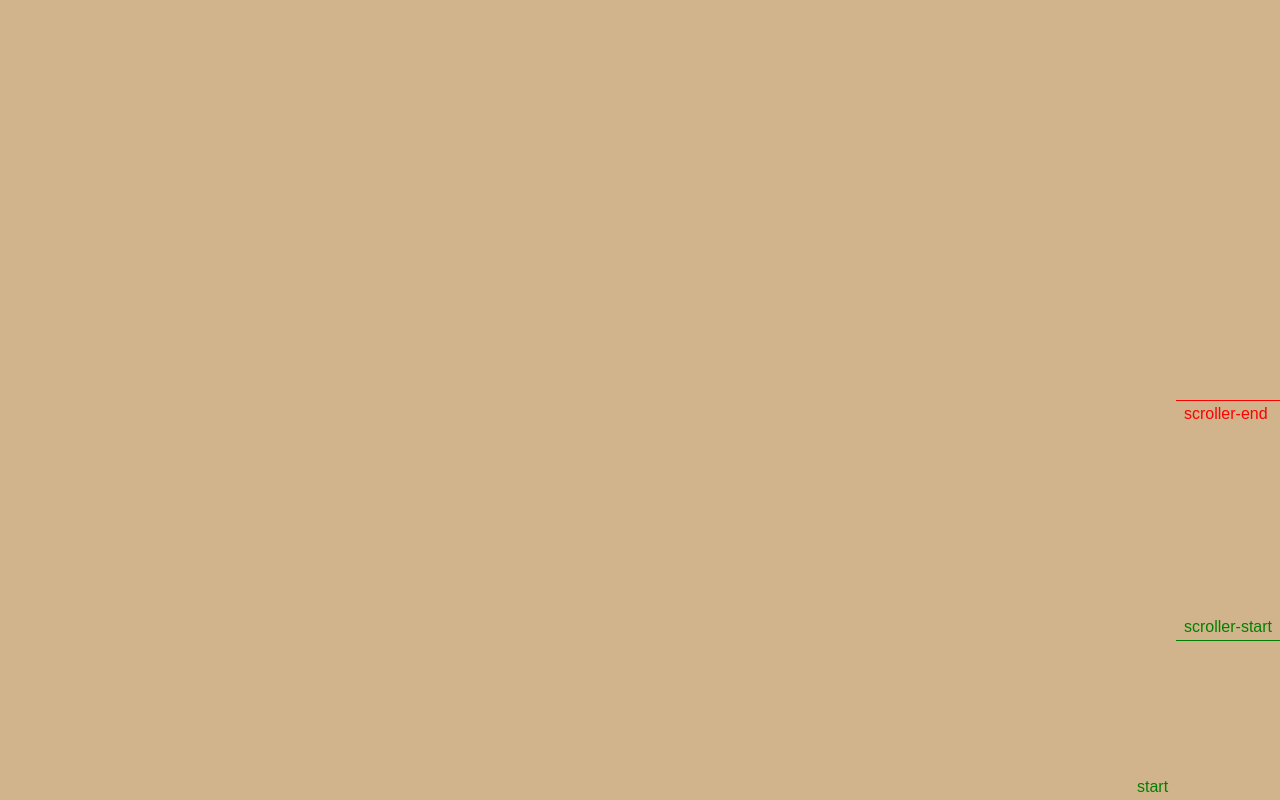
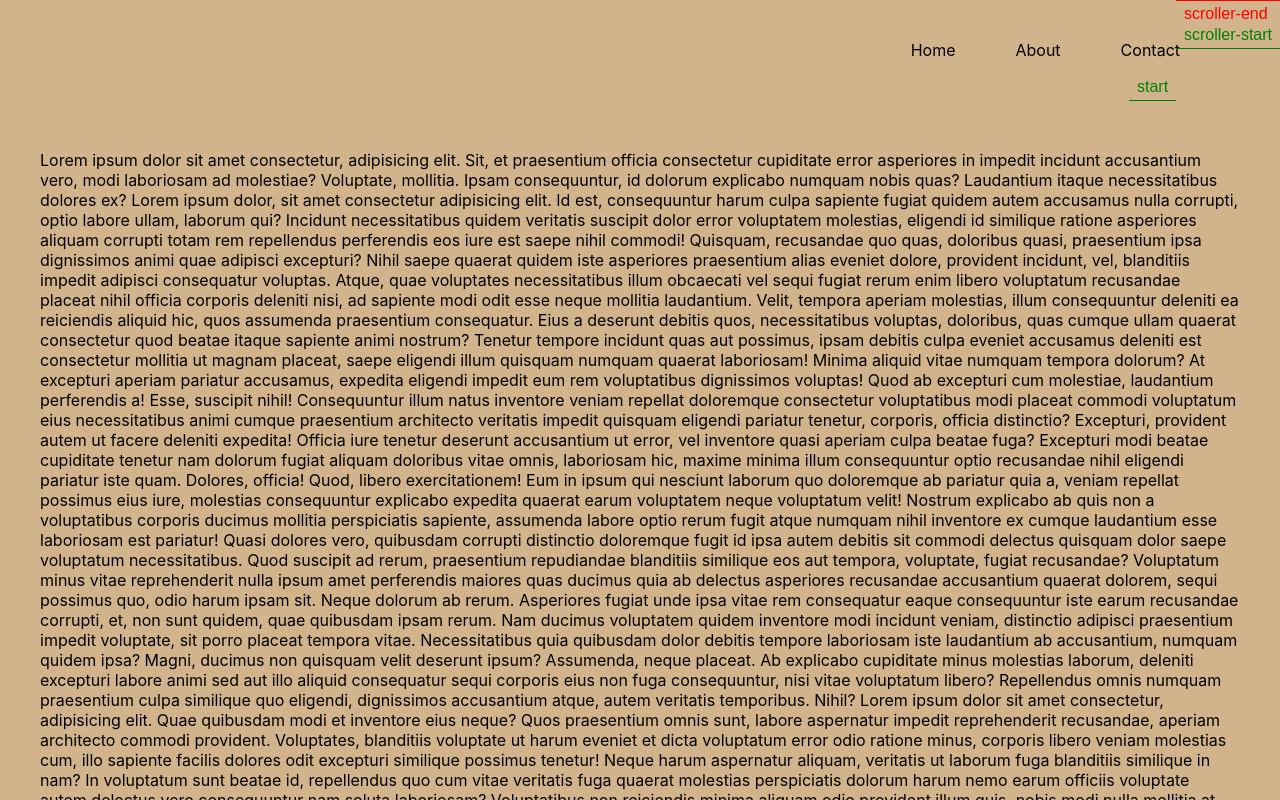
Before and after one commit to FourSqweez/gsap-scroll-trigger-nextjs, a Next.js app: page /stand-alone in a window 1280 px wide. Shown: the top 800 px of the page. Built offline with nearby package versions, Linux system fonts and the light colour scheme.

Commit message:
chang navbar color with toggleClass using stand-alone and targets element

```diff
--- a/pages/stand-alone.tsx
+++ b/pages/stand-alone.tsx
@@ -7,20 +7,149 @@ gsap.registerPlugin(ScrollTrigger)
 
 const StandAlonePage = () => {
   const boxRef = useRef<HTMLDivElement>(null)
+  const panelRef = useRef<HTMLDivElement>(null)
+  const navRef = useRef<HTMLDivElement>(null)
 
   useEffect(() => {
     ScrollTrigger.create({
-      trigger: boxRef.current,
-      start: 'top 80%',
-      end: 'top 50%',
       markers: true,
-      toggleClass: styles.box_red,
+      start: 'top 6%',
+      trigger: panelRef.current,
+      toggleClass: { targets: navRef.current, className: styles.nav_active },
     })
   }, [])
 
   return (
     <>
-      <div className={styles.panel}></div>
+      <nav className={styles.nav} ref={navRef}>
+        <ul className={styles.ul}>
+          <li className={styles.li}>Home</li>
+          <li className={styles.li}>About</li>
+          <li className={styles.li}>Contact</li>
+        </ul>
+      </nav>
+      <div className={styles.panel} ref={panelRef}>
+        <p className={styles.p}>
+          Lorem ipsum dolor sit amet consectetur, adipisicing elit. Sit, et
+          praesentium officia consectetur cupiditate error asperiores in impedit
+          incidunt accusantium vero, modi laboriosam ad molestiae? Voluptate,
+          mollitia. Ipsam consequuntur, id dolorum explicabo numquam nobis quas?
+          Laudantium itaque necessitatibus dolores ex? Lorem ipsum dolor, sit
+          amet consectetur adipisicing elit. Id est, consequuntur harum culpa
+          sapiente fugiat quidem autem accusamus nulla corrupti, optio labore
+          ullam, laborum qui? Incidunt necessitatibus quidem veritatis suscipit
+          dolor error voluptatem molestias, eligendi id similique ratione
+          asperiores aliquam corrupti totam rem repellendus perferendis eos iure
+          est saepe nihil commodi! Quisquam, recusandae quo quas, doloribus
+          quasi, praesentium ipsa dignissimos animi quae adipisci excepturi?
+          Nihil saepe quaerat quidem iste asperiores praesentium alias eveniet
+          dolore, provident incidunt, vel, blanditiis impedit adipisci
+          consequatur voluptas. Atque, quae voluptates necessitatibus illum
+          obcaecati vel sequi fugiat rerum enim libero voluptatum recusandae
+          placeat nihil officia corporis deleniti nisi, ad sapiente modi odit
+          esse neque mollitia laudantium. Velit, tempora aperiam molestias,
+          illum consequuntur deleniti ea reiciendis aliquid hic, quos assumenda
+          praesentium consequatur. Eius a deserunt debitis quos, necessitatibus
+          voluptas, doloribus, quas cumque ullam quaerat consectetur quod beatae
+          itaque sapiente animi nostrum? Tenetur tempore incidunt quas aut
+          possimus, ipsam debitis culpa eveniet accusamus deleniti est
+          consectetur mollitia ut magnam placeat, saepe eligendi illum quisquam
+          numquam quaerat laboriosam! Minima aliquid vitae numquam tempora
+          dolorum? At excepturi aperiam pariatur accusamus, expedita eligendi
+          impedit eum rem voluptatibus dignissimos voluptas! Quod ab excepturi
+          cum molestiae, laudantium perferendis a! Esse, suscipit nihil!
+          Consequuntur illum natus inventore veniam repellat doloremque
+          consectetur voluptatibus modi placeat commodi voluptatum eius
+          necessitatibus animi cumque praesentium architecto veritatis impedit
+          quisquam eligendi pariatur tenetur, corporis, officia distinctio?
+          Excepturi, provident autem ut facere deleniti expedita! Officia iure
+          tenetur deserunt accusantium ut error, vel inventore quasi aperiam
+          culpa beatae fuga? Excepturi modi beatae cupiditate tenetur nam
+          dolorum fugiat aliquam doloribus vitae omnis, laboriosam hic, maxime
+          minima illum consequuntur optio recusandae nihil eligendi pariatur
+          iste quam. Dolores, officia! Quod, libero exercitationem! Eum in ipsum
+          qui nesciunt laborum quo doloremque ab pariatur quia a, veniam
+          repellat possimus eius iure, molestias consequuntur explicabo expedita
+          quaerat earum voluptatem neque voluptatum velit! Nostrum explicabo ab
+          quis non a voluptatibus corporis ducimus mollitia perspiciatis
+          sapiente, assumenda labore optio rerum fugit atque numquam nihil
+          inventore ex cumque laudantium esse laboriosam est pariatur! Quasi
+          dolores vero, quibusdam corrupti distinctio doloremque fugit id ipsa
+          autem debitis sit commodi delectus quisquam dolor saepe voluptatum
+          necessitatibus. Quod suscipit ad rerum, praesentium repudiandae
+          blanditiis similique eos aut tempora, voluptate, fugiat recusandae?
+          Voluptatum minus vitae reprehenderit nulla ipsum amet perferendis
+          maiores quas ducimus quia ab delectus asperiores recusandae
+          accusantium quaerat dolorem, sequi possimus quo, odio harum ipsam sit.
+          Neque dolorum ab rerum. Asperiores fugiat unde ipsa vitae rem
+          consequatur eaque consequuntur iste earum recusandae corrupti, et, non
+          sunt quidem, quae quibusdam ipsam rerum. Nam ducimus voluptatem quidem
+          inventore modi incidunt veniam, distinctio adipisci praesentium
+          impedit voluptate, sit porro placeat tempora vitae. Necessitatibus
+          quia quibusdam dolor debitis tempore laboriosam iste laudantium ab
+          accusantium, numquam quidem ipsa? Magni, ducimus non quisquam velit
+          deserunt ipsum? Assumenda, neque placeat. Ab explicabo cupiditate
+          minus molestias laborum, deleniti excepturi labore animi sed aut illo
+          aliquid consequatur sequi corporis eius non fuga consequuntur, nisi
+          vitae voluptatum libero? Repellendus omnis numquam praesentium culpa
+          similique quo eligendi, dignissimos accusantium atque, autem veritatis
+          temporibus. Nihil? Lorem ipsum dolor sit amet consectetur, adipisicing
+          elit. Quae quibusdam modi et inventore eius neque? Quos praesentium
+          omnis sunt, labore aspernatur impedit reprehenderit recusandae,
+          aperiam architecto commodi provident. Voluptates, blanditiis voluptate
+          ut harum eveniet et dicta voluptatum error odio ratione minus,
+          corporis libero veniam molestias cum, illo sapiente facilis dolores
+          odit excepturi similique possimus tenetur! Neque harum aspernatur
+          aliquam, veritatis ut laborum fuga blanditiis similique in nam? In
+          voluptatum sunt beatae id, repellendus quo cum vitae veritatis fuga
+          quaerat molestias perspiciatis dolorum harum nemo earum officiis
+          voluptate autem delectus vero consequuntur nam soluta laboriosam?
+          Voluptatibus non reiciendis minima aliquam odio provident illum quis,
+          nobis modi nulla mollitia at vero odit? Recusandae velit, nulla in,
+          fugit accusantium odio sunt quisquam esse doloremque quasi doloribus
+          ut voluptate earum, inventore obcaecati repudiandae? Quia eius a
+          soluta, quis nisi similique dignissimos at, aliquam impedit quo, vitae
+          dolores incidunt corrupti. Ratione rerum vitae, doloremque harum
+          tempora eos eveniet sunt distinctio, quia dolorum quo enim autem
+          commodi. Repellendus dolore natus molestias magni quis inventore!
+          Harum sapiente magnam cupiditate rerum iste, ullam inventore explicabo
+          facere optio ea veritatis a? Eveniet saepe dolore aspernatur tempora
+          praesentium repellendus, id repudiandae rem unde quasi qui? Iste neque
+          saepe vitae. Iste ab consequuntur magni iusto eius minus autem,
+          corporis dolores error, labore alias excepturi! Placeat omnis iure
+          ipsa illum culpa. Beatae repellat rem a optio exercitationem, qui
+          sapiente cumque aliquam numquam eligendi! Commodi incidunt ullam magni
+          error et porro repellat. Sequi, maiores eaque facere illum sit harum
+          sint beatae molestias aspernatur excepturi unde, dicta similique ipsam
+          id praesentium cum pariatur quaerat officiis placeat nihil sunt rerum
+          laudantium? Eveniet debitis voluptate laudantium rem velit fuga?
+          Adipisci, tempore ex a tenetur laudantium molestias fugit harum quam,
+          necessitatibus alias assumenda sunt pariatur totam, quod ad temporibus
+          repudiandae soluta debitis architecto illum. Maiores sapiente
+          doloribus tenetur aspernatur totam incidunt, dolorem accusamus ullam
+          est unde nobis ea architecto modi autem a reiciendis voluptatibus
+          impedit eaque illum neque error dolor quisquam ut aliquam. Praesentium
+          error itaque aperiam labore autem impedit perspiciatis deleniti nulla
+          corrupti, nisi ex sit optio tempora omnis distinctio fugiat accusamus
+          quibusdam esse, magni facilis recusandae ipsa. Soluta similique rem
+          veniam provident amet saepe odio, tempore, aspernatur minus iusto
+          dolore veritatis possimus recusandae enim. Quibusdam consectetur
+          deleniti aliquam fugit nisi maiores atque non, iure dicta vel ipsam
+          omnis itaque? Recusandae dolor vero sapiente libero! Eius,
+          consequuntur quibusdam vero quae dolorum velit molestias, ipsam in
+          libero hic sed commodi iusto porro! Voluptatem tempora nisi voluptates
+          adipisci? Recusandae, sunt! Debitis alias doloremque delectus fugit,
+          officiis exercitationem in eos at eius! Ipsa labore vitae nam dolores
+          optio sunt tempore reprehenderit. Nobis quos sit ea nisi corporis
+          itaque, soluta modi, molestias quae aliquam sunt porro dolores quaerat
+          fugit neque perferendis commodi doloribus reiciendis beatae assumenda,
+          quasi omnis. Vero mollitia ipsam itaque neque incidunt facere, beatae
+          adipisci. Quod natus deleniti, officiis cumque voluptatibus tempora
+          cum qui quis modi beatae quaerat sequi eligendi quasi consequatur
+          dignissimos temporibus nulla tenetur! Vero alias sit libero iusto sed
+          vel atque, quaerat officiis necessitatibus eos?
+        </p>
+      </div>
       <div className={styles.box} ref={boxRef}></div>
       <div className={styles.panel}></div>
     </>
```
